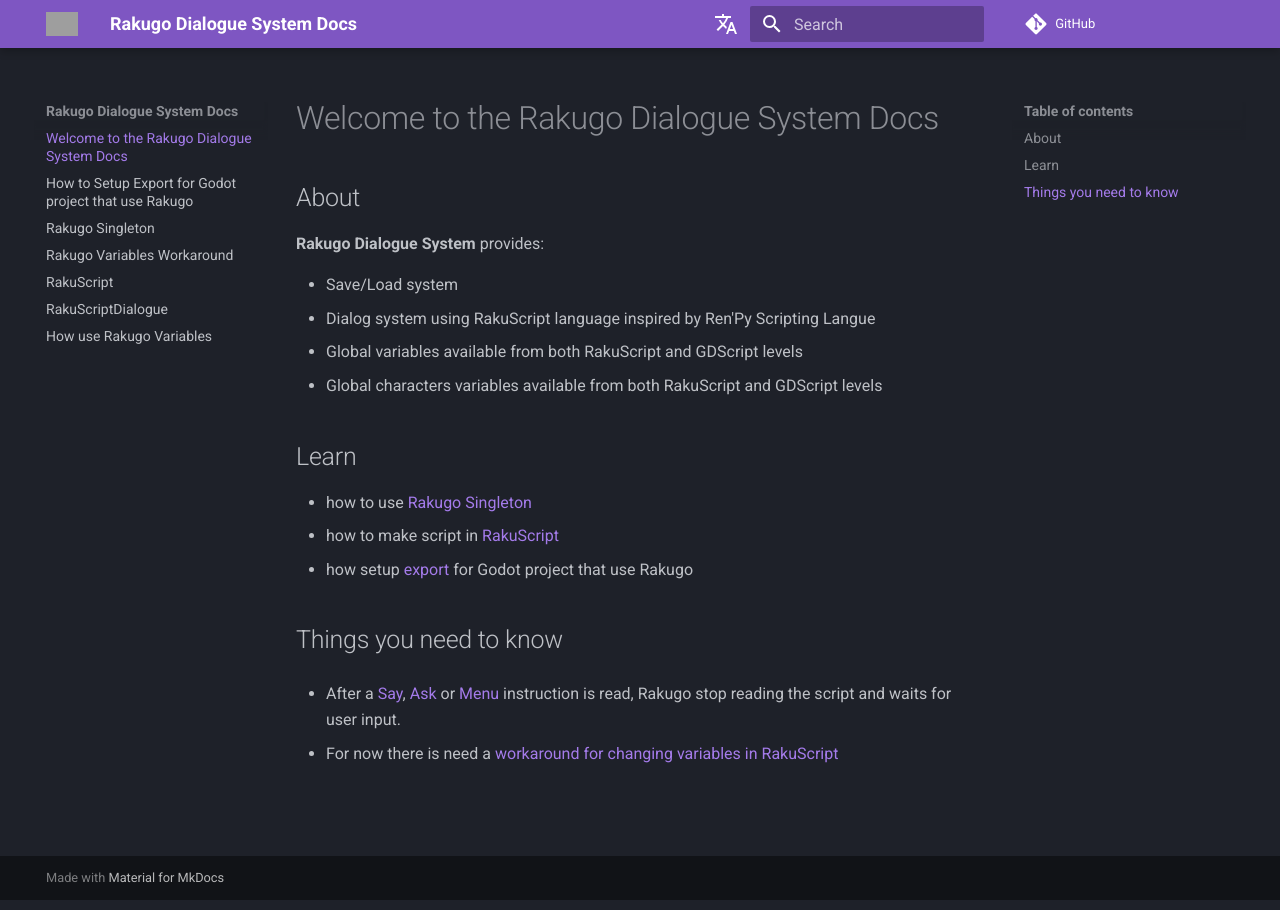
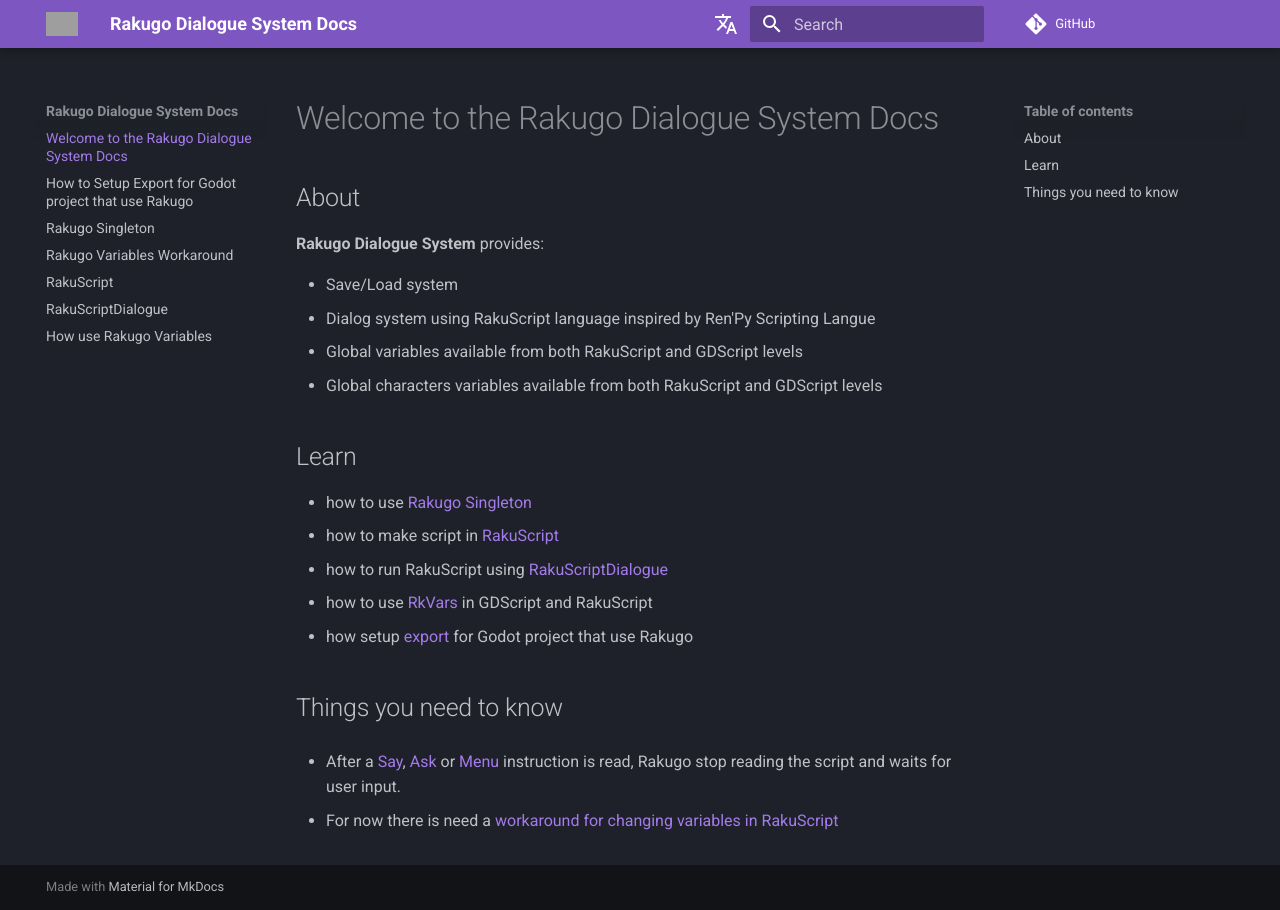
Before and after one commit to rakugoteam/rakugo-docs, an MkDocs documentation site: the page built from docs/index.md, in a window 1280 px wide. Built offline with MkDocs 1.6.1 and Material for MkDocs 9.7.7, drawn with Linux system fonts in a browser that asks for light colours; comment, search, counter and statistics services are not loaded; the version menu is left out; grey boxes are pictures that could not be loaded.

Commit message:
update index page

```diff
--- a/docs/index.md
+++ b/docs/index.md
@@ -13,18 +13,21 @@
 
 - how to use [Rakugo Singleton]
 - how to make script in [RakuScript]
+- how to run RakuScript using [RakuScriptDialogue]
+- how to use [RkVars] in GDScript and RakuScript
 - how setup [export] for Godot project that use Rakugo
 
 ## Things you need to know
 
 - After a [Say], [Ask] or [Menu] instruction is read,
- Rakugo stop reading the script and waits for user input.
+	Rakugo stop reading the script and waits for user input.
 
 - For now there is need a [workaround for changing variables in RakuScript]
 
-
 [Rakugo Singleton]: rakugo_singleton.md
 [RakuScript]: rakuscript.md
+[RakuScriptDialogue]: rakuscript_dialogue.md
+[RkVars]: rkvars.md
 [export]: export.md
 [Say]: rakuscript.md#say
 [Ask]: rakuscript.md#ask
```
